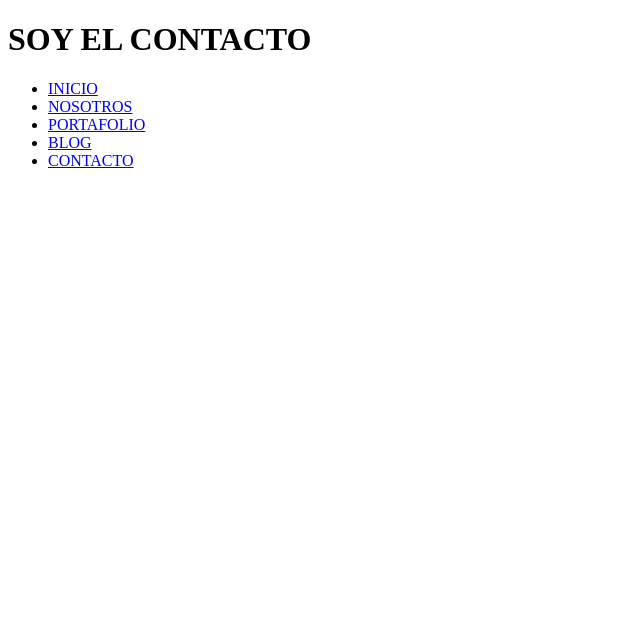
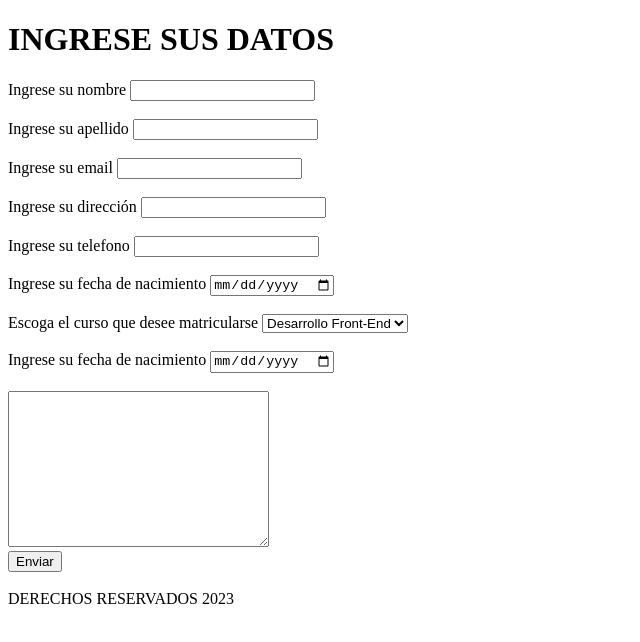
Before and after one commit to Rachulls/semana3sesion1, a plain HTML site: page contacto.html in a window 1280 px wide. Shown: the whole page, without its empty margins (0-640 px from the left). Drawn offline with Linux system fonts and the light colour scheme.

Commit message:
Agregando un formulario

```diff
--- a/contacto.html
+++ b/contacto.html
@@ -5,26 +5,62 @@
     <meta name="viewport" content="width=device-width, initial-scale=1.0">
     <title>Contacto</title>
 </head>
-<body>
-    <h1>SOY EL CONTACTO</h1>
-    <nav>
-        <ul>
-            <li>
-              <a href="./index.html">INICIO</a>
-            </li>
-            <li>
-              <a href="./nosotros.html">NOSOTROS</a>
-            </li>
-            <li>
-              <a href="./portfolio.html">PORTAFOLIO</a>
-            </li>
-            <li>
-              <a href="./blog.html">BLOG</a>
-            </li>
-            <li>
-              <a href="./contacto.html">CONTACTO</a>
-            </li>
-          </ul>
-      </nav>
-</body>
+<header><h1>INGRESE SUS DATOS</h1></header>
+  <body>
+    <form action="index.html">
+      <div>
+        <label for="nombre">Ingrese su nombre</label>
+        <input id="nombre" type="text" required />
+      </div>
+      <br />
+      <div>
+        <label for="apellido">Ingrese su apellido</label>
+        <input id="apellido" type="text" required/>
+      </div>
+      <br />
+      <div>
+        <label for="email">Ingrese su email</label>
+        <input id="email" type="email" required />
+      </div>
+      <br />
+      <div>
+        <label for="text">Ingrese su dirección</label>
+        <input id="text" type="text" required />
+      </div>
+      <br />
+      <div>
+        <label for="number">Ingrese su telefono</label>
+        <input id="number" type="number" required />
+      </div>
+      <br />
+      <div>
+        <label for="fecha">Ingrese su fecha de nacimiento</label>
+        <input id="fecha" type="date" required />
+      </div>
+      <br />
+      <div>
+        <label for="">Escoga el curso que desee matricularse</label>
+        <select name="" id="">
+          <option value="0">Desarrollo Front-End</option>
+          <option value="1">Desarrollo Back-End</option>
+          <option value="2">Diseño UX/UI</option>
+        </select>
+      </div>
+      <br />
+      <div>
+        <label for="fecha">Ingrese su fecha de nacimiento</label>
+        <input id="fecha" type="date" required />
+      </div>
+      <br />
+      <div>
+        <label for="text"></label>
+        <textarea name="" id="" cols="30" rows="10"></textarea>
+      </div>
+      <!-- <input type="submit" value="Enviar" /> -->
+      <button type="submit">Enviar</button>
+      <br>
+    </form>
+  </body>
+  <br>
+  <footer>DERECHOS RESERVADOS 2023</footer>
 </html>
```
